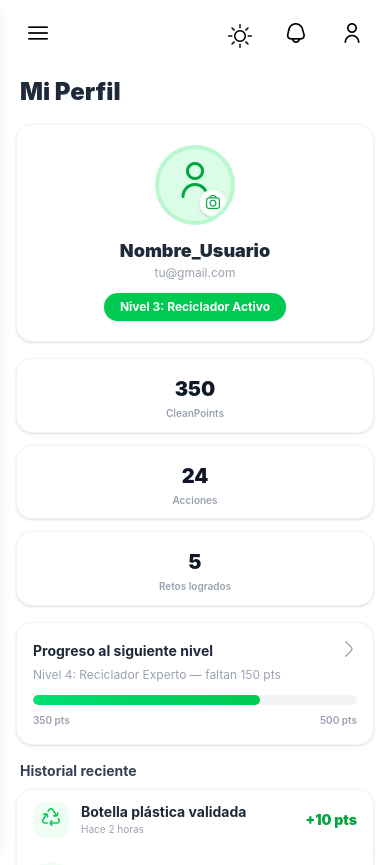
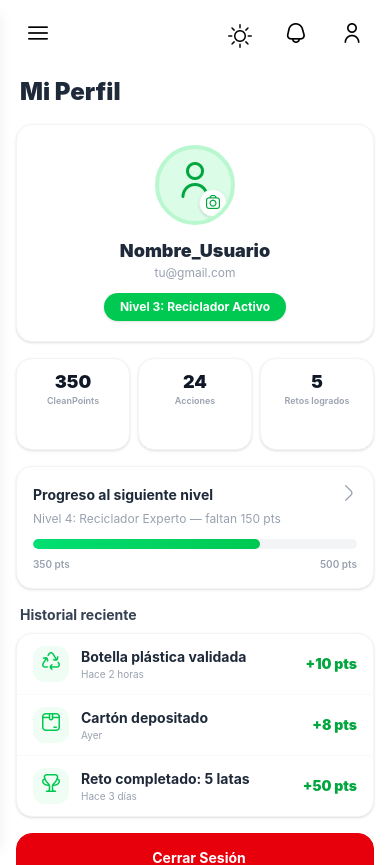
Before and after one commit to AndreaRuizP/frontend, a React (Vite) app: page /profile in a window 390 px wide. Shown: the top 865 px of the page. Built offline with nearby package versions, Linux system fonts and the light colour scheme; some icons are missing.

Commit message:
feat: update styling for stats display in Profile component

```diff
--- a/src/pages/Profile.jsx
+++ b/src/pages/Profile.jsx
@@ -98,12 +98,12 @@ export default function Profile() {
             </div>
           </div>
 
-          <div className="grid grid-cols-1 lg:grid-cols-3 gap-3 lg:gap-4 mb-4 lg:mb-6">
+          <div className="grid grid-cols-3 gap-2 lg:gap-4 mb-4 lg:mb-6">
             {stats.map(({ value, label, icon }) => (
-              <div key={label} className="bg-white rounded-2xl p-3 shadow-sm border border-gray-100 flex flex-col items-center gap-1">
-                <i className={`${icon} text-green-500 text-xl`}></i>
-                <span className="text-xl font-black text-gray-900">{value}</span>
-                <span className="text-[10px] text-gray-400 text-center font-semibold leading-tight">{label}</span>
+              <div key={label} className="bg-white rounded-2xl p-2.5 lg:p-3 shadow-sm border border-gray-100 flex flex-col items-center gap-1 min-h-[92px] lg:min-h-0">
+                <i className={`${icon} text-green-500 text-lg lg:text-xl`}></i>
+                <span className="text-[18px] lg:text-xl font-black text-gray-900 leading-none">{value}</span>
+                <span className="text-[9px] lg:text-[10px] text-gray-400 text-center font-semibold leading-tight">{label}</span>
               </div>
             ))}
           </div>
```
